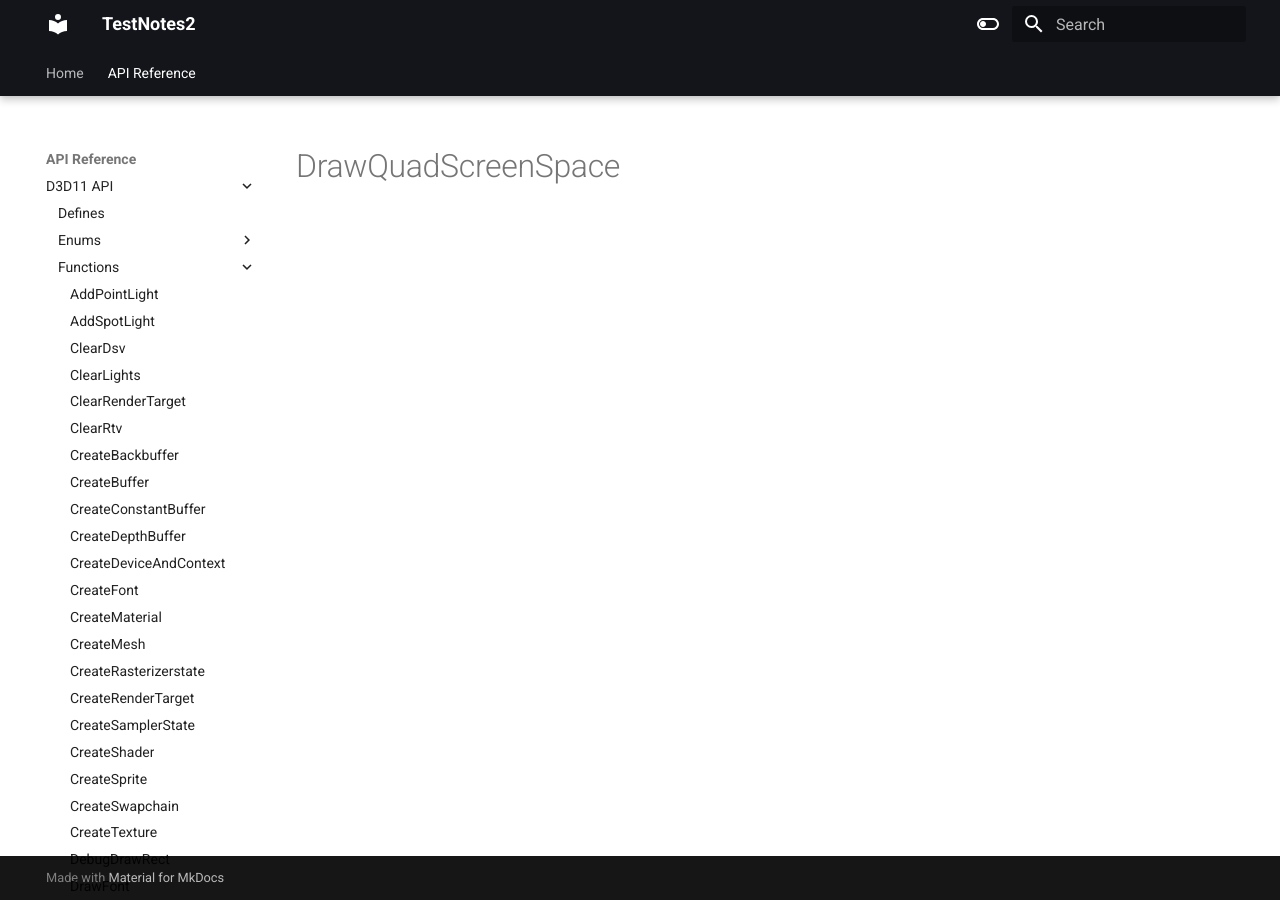
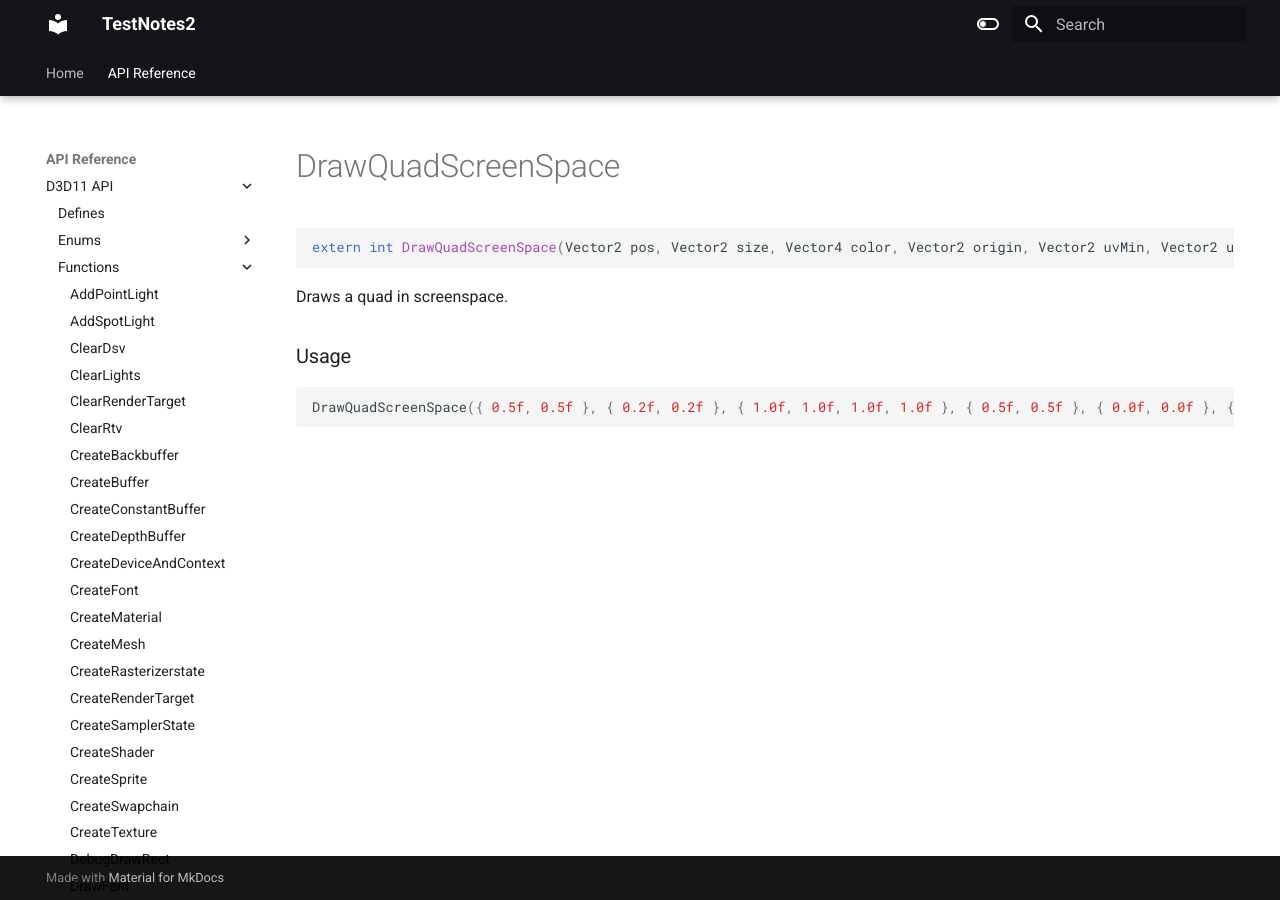
Before and after one commit to erichederstedt/TempEngineDocs, an MkDocs documentation site: the page built from docs/API Reference/D3D11 API/Functions/DrawQuadScreenSpace.md, in a window 1280 px wide. Built offline with MkDocs 1.6.1 and Material for MkDocs 9.7.7, drawn with Linux system fonts in a browser that asks for light colours.

Commit message:
PUSH NOTE : DrawQuadScreenSpace.md

````diff
--- a/docs/API Reference/D3D11 API/Functions/DrawQuadScreenSpace.md
+++ b/docs/API Reference/D3D11 API/Functions/DrawQuadScreenSpace.md
@@ -1 +1,13 @@
 # DrawQuadScreenSpace
+
+```c++
+extern int DrawQuadScreenSpace(Vector2 pos, Vector2 size, Vector4 color, Vector2 origin, Vector2 uvMin, Vector2 uvMax, OPTIONAL Shader* customShader);
+```
+
+Draws a quad in screenspace.
+
+
+### Usage
+```c++
+DrawQuadScreenSpace({ 0.5f, 0.5f }, { 0.2f, 0.2f }, { 1.0f, 1.0f, 1.0f, 1.0f }, { 0.5f, 0.5f }, { 0.0f, 0.0f }, { 1.0f, 1.0f }, NULL);
+```
````
